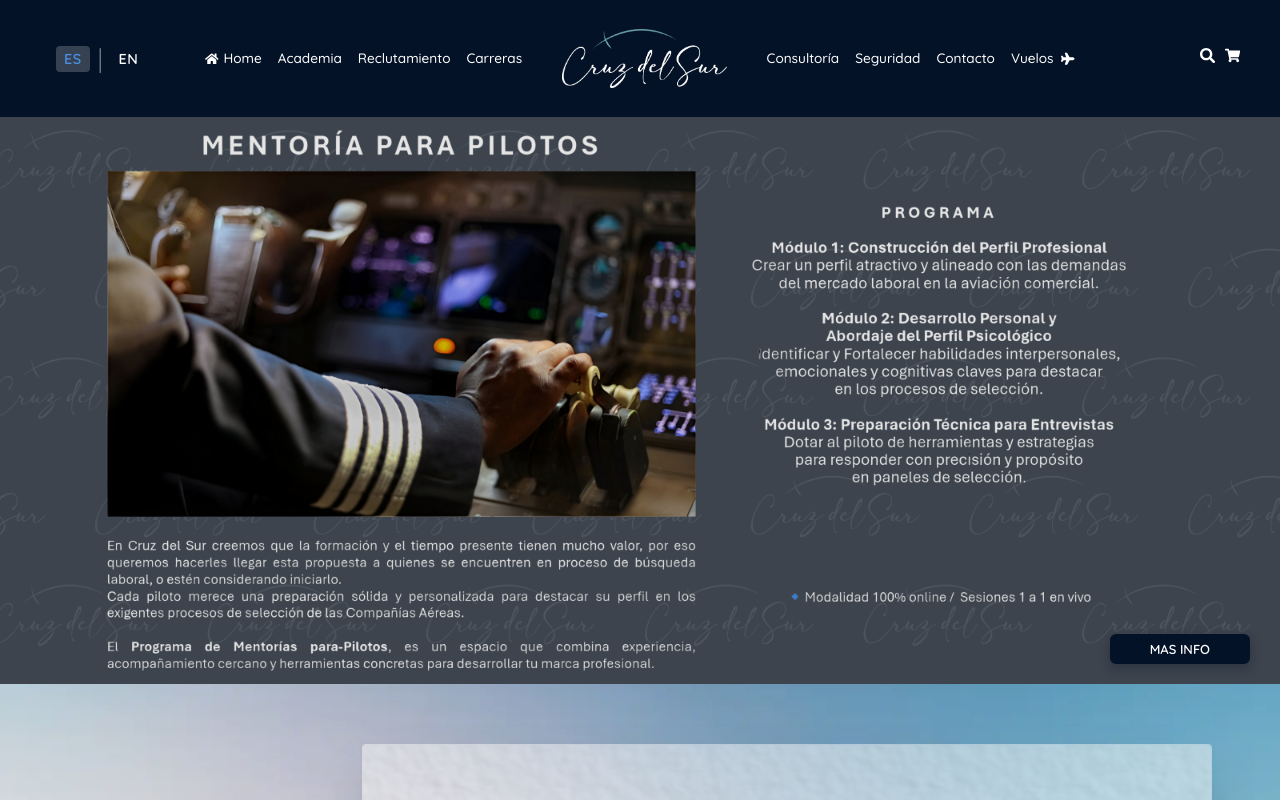
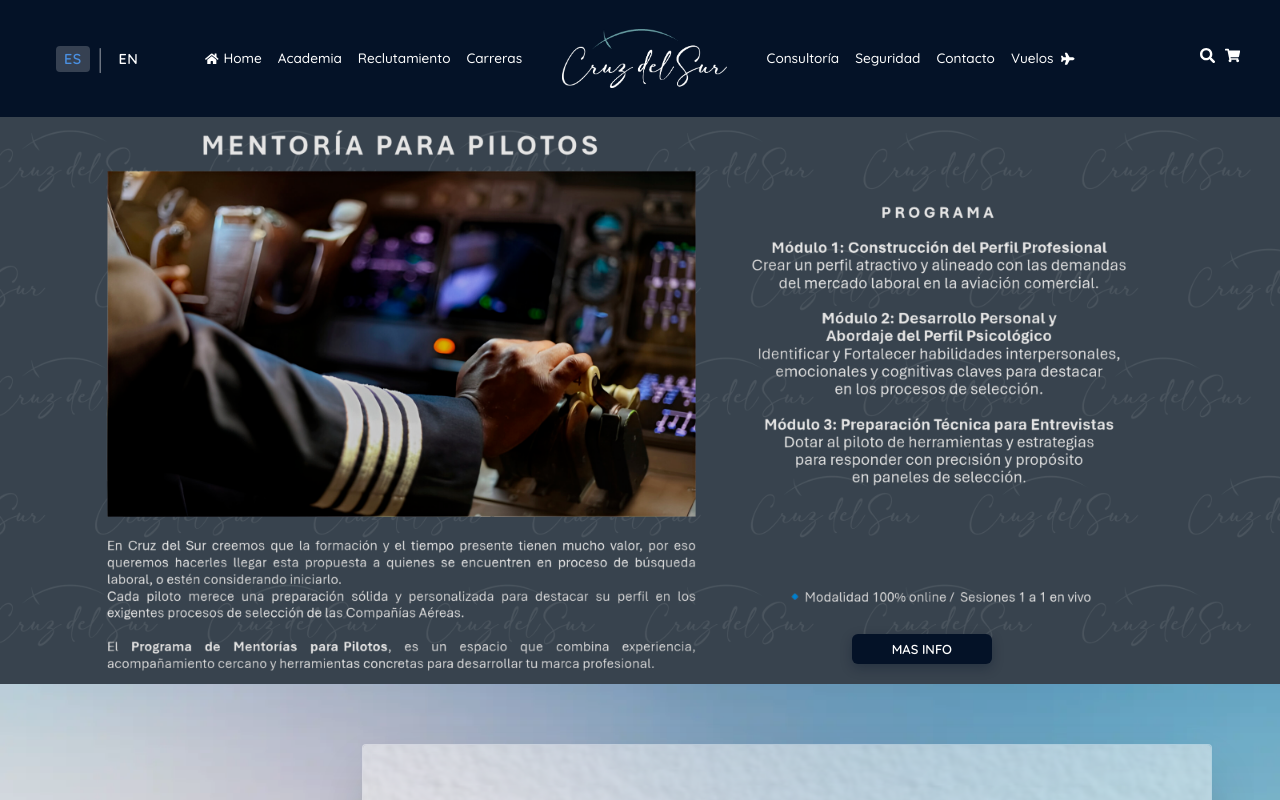
Before and after one commit to Remojs/Cruzdelsur, a React (Vite) app: page / in a window 1280 px wide. Shown: the top 800 px of the page. Built offline with nearby package versions, Linux system fonts and the light colour scheme.

Commit message:
visual/data fixes

```diff
--- a/src/i18n/translations.js
+++ b/src/i18n/translations.js
@@ -270,7 +270,7 @@
       marketingConsent: "Acepto recibir comunicaciones por correo electrónico de Cruz Del Sur.",
       submitButton: "ENVIAR SOLICITUD",
       helpText: "¿Tienes alguna pregunta? Contáctanos a través de:",
-      contactPhone: "+54 911 2345 6789",
+      contactPhone: "+54 9 11 3431-0913",
       titles: {
         mr: "Sr.",
         mrs: "Sra.",
@@ -596,7 +596,7 @@
       marketingConsent: "I agree to receive email communications from Cruz Del Sur.",
       submitButton: "SUBMIT REQUEST",
       helpText: "Have any questions? Contact us at:",
-      contactPhone: "+54 911 2345 6789",
+      contactPhone: "+54 9 11 3431-0913",
       titles: {
         mr: "Mr.",
         mrs: "Mrs.",
--- a/src/shared/WebinarBanner/WebinarBanner.module.css
+++ b/src/shared/WebinarBanner/WebinarBanner.module.css
@@ -42,11 +42,11 @@
 .registerButton {
   position: absolute;
   bottom: 30px;
-  right: 30px;
+  right: 22.5%;
   background: #041227; /* Color del navbar */
   color: white; /* Texto blanco para contraste */
   border: none;
-  padding: 12px 20px;
+  padding: 12px 25px;
   font-size: 14px;
   font-weight: 600;
   text-transform: uppercase;
```
Also changed, not shown: src/assets/banners/mentoria-banner-mobile.png, src/assets/banners/mentoria-banner.png.
